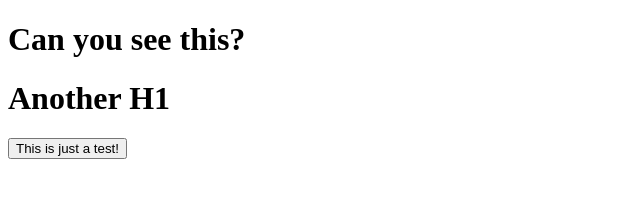
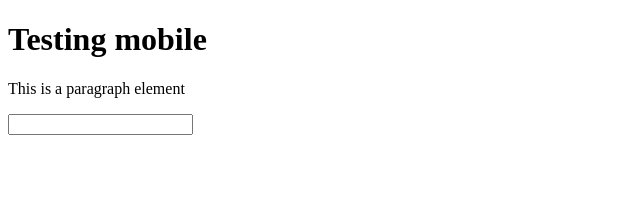
Before and after one commit to KnXper7/804_hacks_real-ai-ze, a website: page www/index.html in a window 1280 px wide. Shown: the whole page, without its empty margins (0-640 px from the left). Drawn offline with Linux system fonts and the light colour scheme.

```diff
--- a/www/index.html
+++ b/www/index.html
@@ -6,8 +6,8 @@
     <title>TestApp</title>
 </head>
 <body>
-    <h1>Can you see this?</h1>
-    <h1>Another H1</h1>
-    <button>This is just a test!</button>
+    <h1>Testing mobile</h1>
+    <p>This is a paragraph element</p>
+    <input type="text" id="">
 </body>
 </html>
```
Also changed, not shown: 1 other file.
